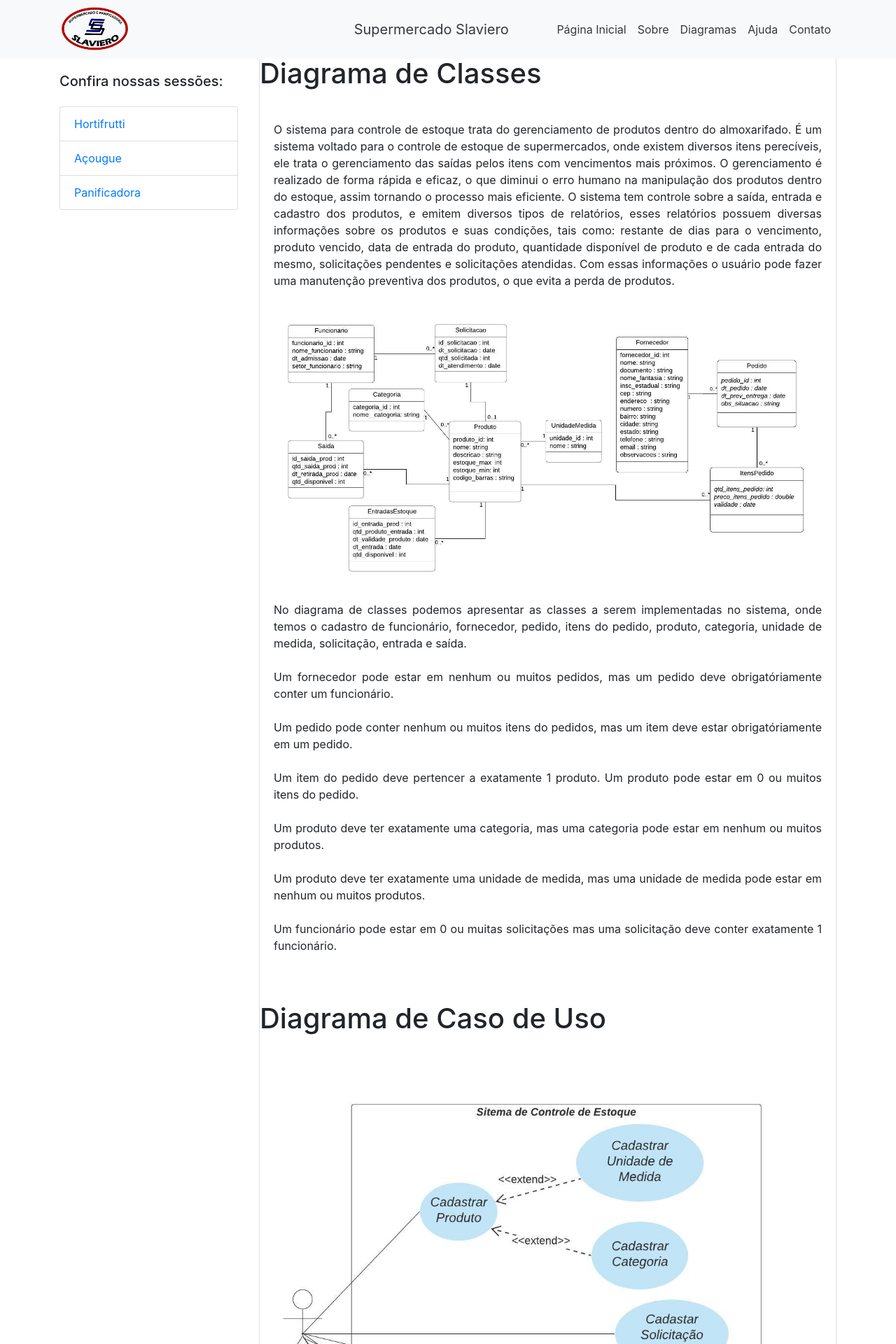
After one commit to SantiagoIFPR/2020-Topicos-Especiais, a Django app: page /diagramas/ in a window 1280 px wide. The commit adds this page. Shown: the top 1920 px of the page at 70% size. Run offline with Django 3.2, Linux system fonts and the light colour scheme; some libraries are stand-ins or nearby versions.

Commit message:
Inserindo os diagramas.

```diff
--- /dev/null
+++ b/Progressao/paginas/templates/paginas/diagramas.html
@@ -0,0 +1,76 @@
+{% extends 'paginas/modelo.html' %}
+
+{% load static %}
+
+{% block titulo %}
+<title>Sobre</title>
+{% endblock %}
+
+{% block slide %}
+<div class="card mb-4">
+    <h1 class="my-4">Diagrama de Classes
+    </h1>
+    <div class="card-body">
+        <p class="card-text" align="justify">O sistema para controle de estoque trata do gerenciamento de produtos
+            dentro do almoxarifado. É um sistema voltado para o controle de estoque de supermercados, onde existem
+            diversos itens perecíveis, ele trata o gerenciamento das saídas pelos itens com vencimentos mais próximos.
+            O gerenciamento é realizado de forma rápida e eficaz, o que diminui o erro humano na manipulação dos
+            produtos dentro do estoque, assim tornando o processo mais eficiente. O sistema tem controle sobre a saída,
+            entrada e cadastro dos produtos, e emitem diversos tipos de relatórios, esses relatórios possuem diversas
+            informações sobre os produtos e suas condições, tais como: restante de dias para o vencimento, produto
+            vencido,
+            data de entrada do produto, quantidade disponível de produto e de cada entrada do mesmo, solicitações
+            pendentes
+            e solicitações atendidas. Com essas informações o usuário pode fazer uma manutenção preventiva dos produtos,
+            o
+            que evita a perda de produtos.
+        </p>
+    </div>
+    <img class="card-img-top" src="{% static 'img/diagrama de classe.jpeg'%}" alt="Card image cap">
+    <div class="card-body">
+        <p class="card-text" align="justify">No diagrama de classes podemos apresentar as classes a serem implementadas
+            no sistema,
+            onde temos o cadastro de funcionário, fornecedor, pedido, itens do pedido, produto, categoria, unidade de
+            medida,
+            solicitação, entrada e saída. <br><br>
+            Um fornecedor pode estar em nenhum ou muitos pedidos, mas um pedido deve obrigatóriamente conter um
+            funcionário. <br><br>
+            Um pedido pode conter nenhum ou muitos itens do pedidos, mas um item deve estar obrigatóriamente em um
+            pedido. <br><br>
+            Um item do pedido deve pertencer a exatamente 1 produto. Um produto pode estar em 0 ou muitos itens do
+            pedido. <br><br>
+            Um produto deve ter exatamente uma categoria, mas uma categoria pode estar em nenhum ou muitos produtos.
+            <br><br>
+            Um produto deve ter exatamente uma unidade de medida, mas uma unidade de medida pode estar em nenhum ou
+            muitos produtos. <br><br>
+            Um funcionário pode estar em 0 ou muitas solicitações mas uma solicitação deve conter exatamente 1
+            funcionário. <br><br></p>
+    </div>
+    <h1 class="my-4">Diagrama de Caso de Uso
+    </h1>
+    <img class="card-img-top" src="{% static 'img/diagrama de caso de uso.jpeg'%}" alt="Card image cap">
+    <div class="card-body">
+        <p class="card-text" align="justify">Ator: Funcionário, será o único ator existente. <br><br>
+            Cadastrar Produto: O ator irá selecionar o menu do sistema o cadastro
+            de produtos, e também irá informar a unidade de medida e a categoria do mesmo.
+            Ao concluir o ator confirma os dados e finaliza a operação. <br><br>
+            Cadastrar Solicitação de Compra: O ator irá selecionar a opção de solicitação de compra
+            informa a data que esta sendo solicitada, a quantidade solicitada e a data de atendimento do fornecedor.
+            <br><br>
+            Cadastrar Entrada: O ator irá realizar a entrada da compra no sistema preenchendo a data de entrada,
+            quantidade de entrada, validade do produto e quantidade disponível. <br><br>
+            Cadastrar Saída: O ator irá realizar a saída da mercadoria no sistema preenchendo a quantidade de saída,
+            a data de retirada e a quantidade disponível. <br><br>
+            Cadastrar Fornecedor: O ator irá entrar no menu de cadastros e selecionar a opção de cadastro de
+            fornecedores
+            no sistema e logo após inserir as informações pertinentes. <br><br>
+            Cadastrar Pedido: O ator irá entrar no menu de movimentações e cadastrar o pedido junto com os itens do
+            pedido
+            que deverão estarem unificados.
+        </p>
+    </div>
+</div>
+{% endblock %}
+
+{% block conteudo%}
+{% endblock%}
--- a/Progressao/paginas/templates/paginas/modelo.html
+++ b/Progressao/paginas/templates/paginas/modelo.html
@@ -39,6 +39,9 @@
                     </li>
                     <li class="nav-item">
                         <a class="nav-link text-dark" href="{%url 'sobre'%}">Sobre</a>
+                    </li>
+                    <li class="nav-item">
+                        <a class="nav-link text-dark" href="{%url 'diagramas'%}">Diagramas</a>
                     </li>
                     <li class="nav-item">
                         <a class="nav-link text-dark" href="#">Ajuda</a>
--- a/Progressao/paginas/urls.py
+++ b/Progressao/paginas/urls.py
@@ -1,11 +1,12 @@
 from django.urls import path
 
 # Importa as views que a gente criou
-from .views import PaginaInicial, PaginaSobre
+from .views import PaginaInicial, PaginaSobre, PaginaDiagrama
 
 # Tem que ser urlpatterns porque é padrão do Django
 urlpatterns = [
     # Todo path tem endereço, sua_view.as_view() e nome
     path('', PaginaInicial.as_view(), name='index'),
     path('sobre/', PaginaSobre.as_view(), name='sobre'),
+    path('diagramas/', PaginaDiagrama.as_view(), name='diagramas')
 ]
--- a/Progressao/paginas/views.py
+++ b/Progressao/paginas/views.py
@@ -13,3 +13,6 @@ class PaginaInicial(TemplateView):
 
 class PaginaSobre(TemplateView):
     template_name = 'paginas/sobre.html'
+
+class PaginaDiagrama(TemplateView):
+    template_name = 'paginas/diagramas.html'
```
Also changed, not shown: Progressao/static/img/diagrama de caso de uso.jpeg (added), Progressao/static/img/diagrama de classe.jpeg (added).
